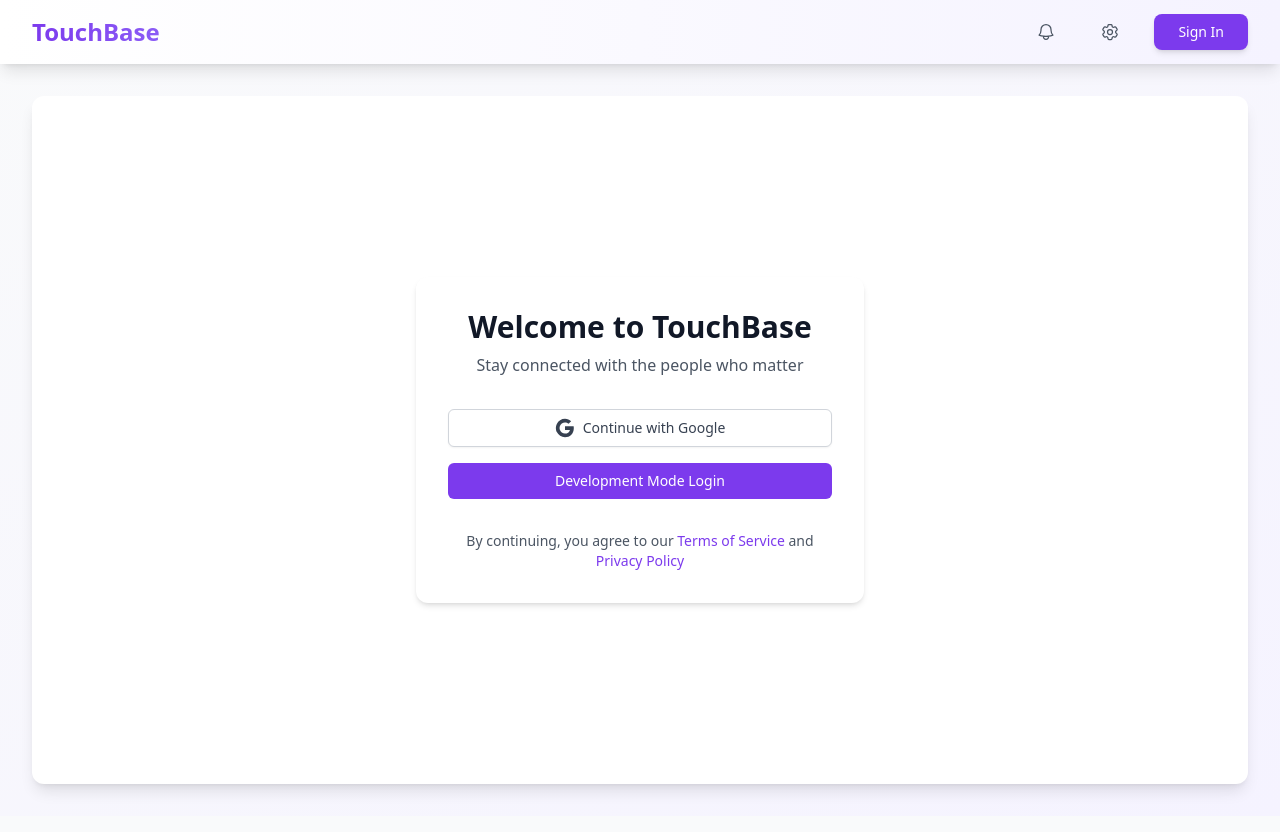
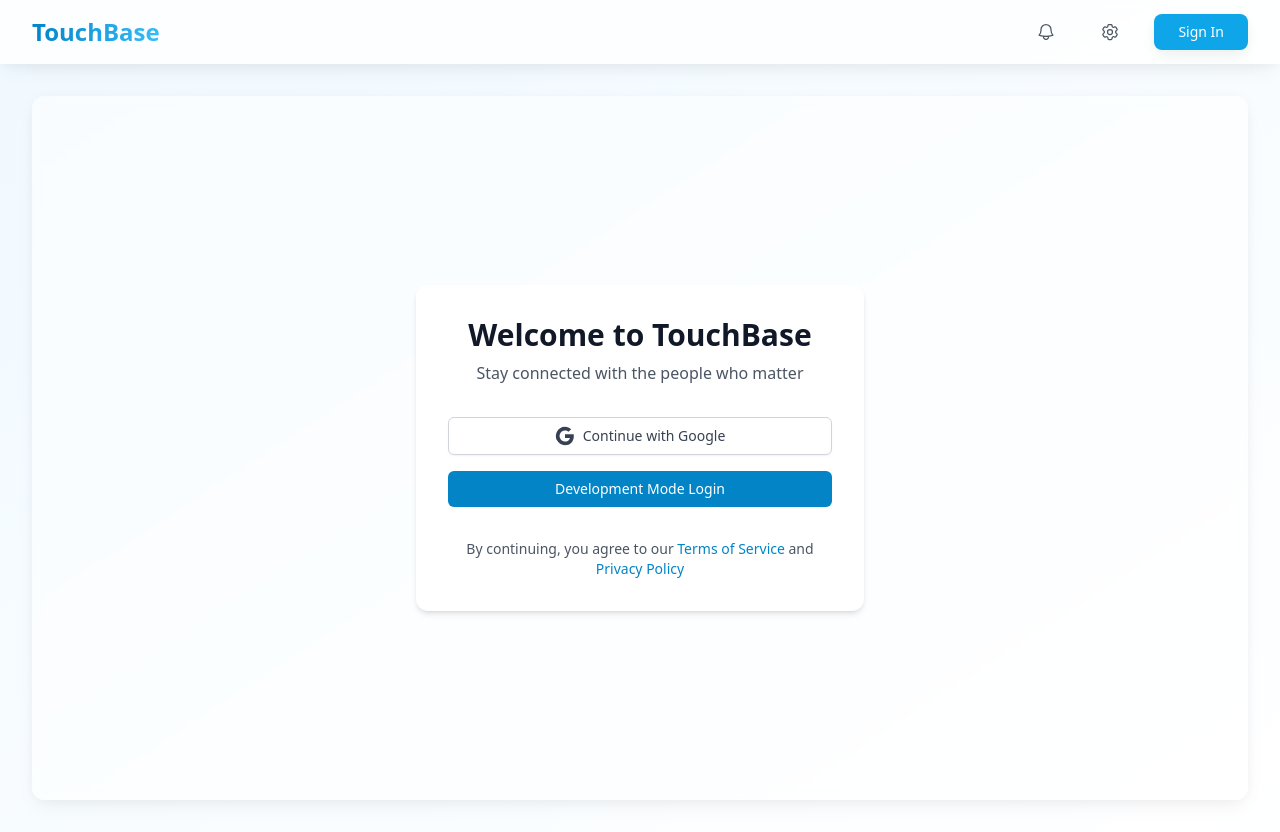
Before and after one commit to ajiteshgogoi/touchbase, a React (Vite) app: page /login in a window 1280 px wide. Built offline with nearby package versions, Linux system fonts and the light colour scheme; no server answers.

Commit message:
Update UI

```diff
--- a/src/components/layout/Layout.tsx
+++ b/src/components/layout/Layout.tsx
@@ -7,10 +7,10 @@
 
 export const Layout = ({ children }: LayoutProps) => {
   return (
-    <div className="min-h-screen bg-gradient-to-br from-gray-50 to-primary-50 dark:from-gray-900 dark:to-gray-800">
+    <div className="min-h-screen bg-gradient-to-br from-primary-50 to-white">
       <Navbar />
-      <main className="max-w-7xl mx-auto px-4 sm:px-6 lg:px-8 py-8 space-y-6">
-        <div className="bg-white dark:bg-gray-800 rounded-xl shadow-lg p-6">
+      <main className="max-w-7xl mx-auto px-4 sm:px-6 lg:px-8 py-8">
+        <div className="bg-white rounded-xl shadow-soft backdrop-blur-sm bg-white/50 p-6 sm:p-8">
           {children}
         </div>
       </main>
--- a/src/components/layout/Navbar.tsx
+++ b/src/components/layout/Navbar.tsx
@@ -11,13 +11,13 @@
   const { user } = useStore();
 
   return (
-    <nav className="bg-gradient-to-r from-white to-primary-50 dark:from-gray-800 dark:to-gray-800 shadow-lg">
+    <nav className="bg-white/80 backdrop-blur-sm shadow-soft sticky top-0 z-50">
       <div className="max-w-7xl mx-auto px-4 sm:px-6 lg:px-8">
         <div className="flex justify-between h-16">
           <div className="flex">
             <Link
               to="/"
-              className="flex items-center text-2xl font-extrabold bg-gradient-to-r from-primary-600 to-primary-500 bg-clip-text text-transparent hover:to-primary-600 transition-colors"
+              className="flex items-center text-2xl font-extrabold bg-gradient-to-r from-primary-600 to-primary-400 bg-clip-text text-transparent hover:from-primary-500 hover:to-primary-300 transition-all"
             >
               TouchBase
             </Link>
@@ -26,14 +26,14 @@
           <div className="flex items-center space-x-6">
             <Link
               to="/notifications"
-              className="p-2.5 rounded-lg text-gray-600 dark:text-gray-300 hover:bg-white dark:hover:bg-gray-700 hover:text-primary-600 dark:hover:text-primary-400 transition-all duration-200 ease-in-out hover:shadow-md"
+              className="p-2.5 rounded-lg text-gray-600 hover:bg-primary-50 hover:text-primary-600 transition-all duration-200 ease-in-out hover:shadow-soft"
             >
               <BellIcon className="h-5 w-5" />
             </Link>
 
             <Link
               to="/settings"
-              className="p-2.5 rounded-lg text-gray-600 dark:text-gray-300 hover:bg-white dark:hover:bg-gray-700 hover:text-primary-600 dark:hover:text-primary-400 transition-all duration-200 ease-in-out hover:shadow-md"
+              className="p-2.5 rounded-lg text-gray-600 hover:bg-primary-50 hover:text-primary-600 transition-all duration-200 ease-in-out hover:shadow-soft"
             >
               <Cog6ToothIcon className="h-5 w-5" />
             </Link>
@@ -42,21 +42,21 @@
               <div className="flex items-center space-x-4">
                 <button
                   onClick={() => signOut()}
-                  className="bg-white dark:bg-gray-700 hover:bg-primary-50 dark:hover:bg-gray-600 px-4 py-2 rounded-lg text-sm font-medium text-gray-700 dark:text-gray-200 transition-all duration-200 ease-in-out hover:shadow-md"
+                  className="bg-white hover:bg-primary-50 px-4 py-2 rounded-lg text-sm font-medium text-gray-700 transition-all duration-200 ease-in-out hover:shadow-soft border border-gray-100"
                 >
                   Sign Out
                 </button>
                 <Link
                   to="/profile"
-                  className="p-1 rounded-full hover:bg-white dark:hover:bg-gray-700 transition-all duration-200 ease-in-out hover:shadow-md"
+                  className="p-1 rounded-full hover:bg-primary-50 transition-all duration-200 ease-in-out"
                 >
-                  <UserCircleIcon className="h-8 w-8 text-primary-500 dark:text-primary-400" />
+                  <UserCircleIcon className="h-8 w-8 text-primary-500 hover:text-primary-400" />
                 </Link>
               </div>
             ) : (
               <Link
                 to="/login"
-                className="bg-primary-600 hover:bg-primary-500 text-white px-6 py-2 rounded-lg text-sm font-medium shadow-md hover:shadow-lg transition-all duration-200 ease-in-out"
+                className="bg-primary-500 hover:bg-primary-400 text-white px-6 py-2 rounded-lg text-sm font-medium shadow-soft hover:shadow-lg transition-all duration-200 ease-in-out"
               >
                 Sign In
               </Link>
--- a/tailwind.config.js
+++ b/tailwind.config.js
@@ -7,18 +7,29 @@
     extend: {
       colors: {
         primary: {
-          50: '#f5f3ff',
-          100: '#ede9fe',
-          200: '#ddd6fe',
-          300: '#c4b5fd',
-          400: '#a78bfa',
-          500: '#8b5cf6',
-          600: '#7c3aed',
-          700: '#6d28d9',
-          800: '#5b21b6',
-          900: '#4c1d95',
+          50: '#f0f9ff',   // Lightest blue - for backgrounds
+          100: '#e0f2fe',  // Very light blue - for hover states
+          200: '#bae6fd',  // Light blue - for secondary elements
+          300: '#7dd3fc',  // Mid-light blue - for active states
+          400: '#38bdf8',  // Medium blue - for buttons and links
+          500: '#0ea5e9',  // Main brand blue - primary actions
+          600: '#0284c7',  // Darker blue - for hover states
+          700: '#0369a1',  // Deep blue - for text
+          800: '#075985',  // Very dark blue - for headers
+          900: '#0c4a6e',  // Darkest blue - for emphasis
         },
+        accent: {
+          50: '#fff7ed',   // Warmest orange - for highlights
+          100: '#ffedd5',  // Very light orange - for accents
+          200: '#fed7aa',  // Light orange - for secondary elements
+          300: '#fdba74',  // Mid-light orange - for notifications
+          400: '#fb923c',  // Medium orange - for important elements
+          500: '#f97316',  // Main orange - for CTAs
+        }
       },
+      boxShadow: {
+        'soft': '0 2px 15px -3px rgba(0, 0, 0, 0.07), 0 10px 20px -2px rgba(0, 0, 0, 0.04)',
+      }
     },
   },
   plugins: [],
```
Also changed, not shown: src/components/contacts/ContactForm.tsx (+50 -27 lines).
